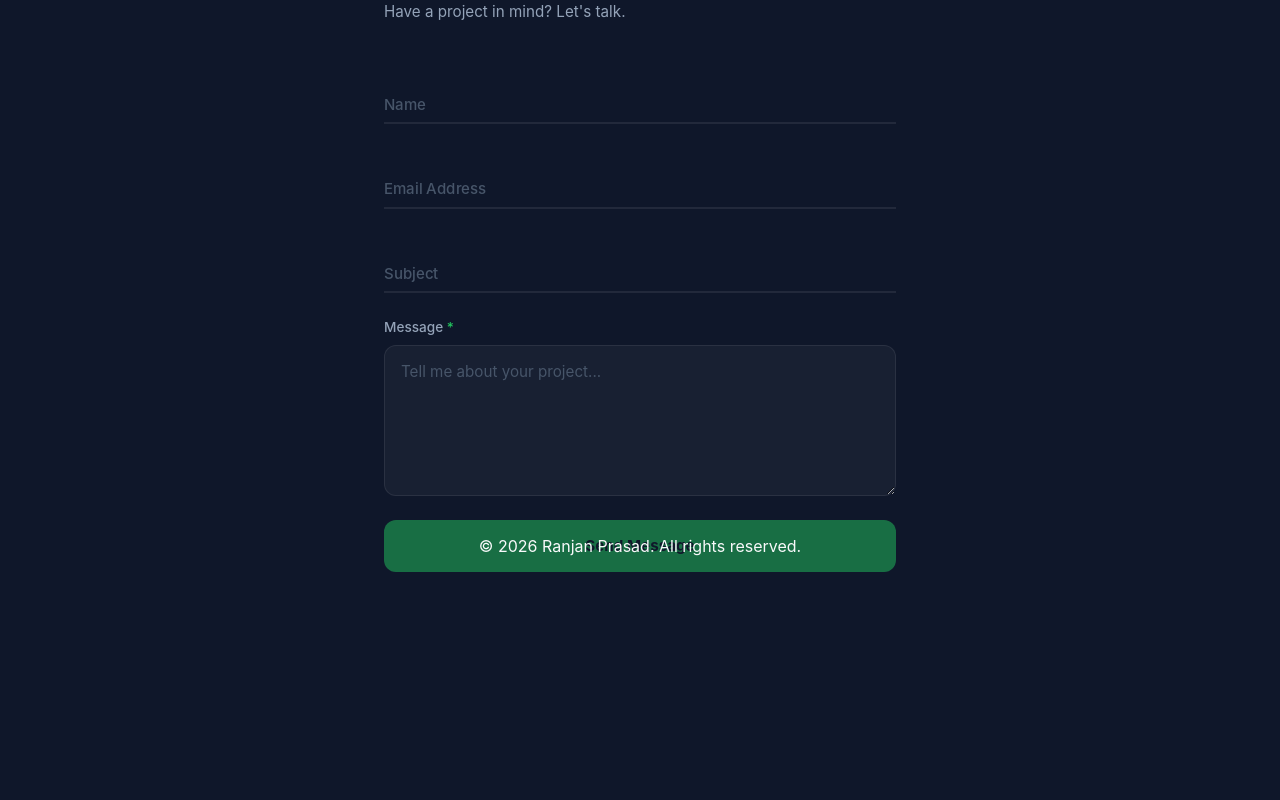
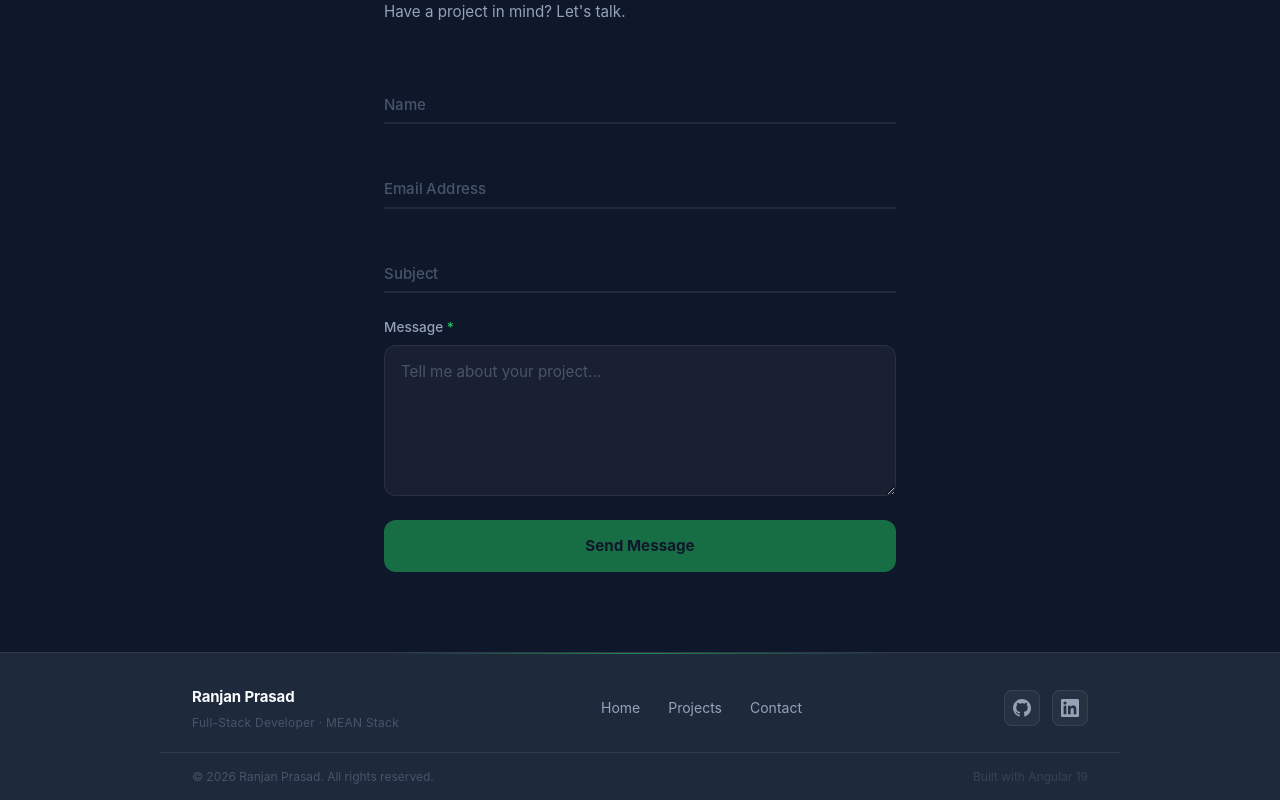
Before and after one commit to Ranjan-Prasad-rp/angular-portfolio, an Angular app: page /contact in a window 1280 px wide. Shown: the part 208-1008 px from the top of the page. Before the commit the page ends 860 px from the top, so only its background shows below. Built offline with nearby package versions, Linux system fonts and the light colour scheme.

Commit message:
feat: enhance footer with nav/socials, fix sticky-bottom layout

```diff
--- a/src/app/app.component.scss
+++ b/src/app/app.component.scss
@@ -1,26 +1,21 @@
-.content{
-  min-height: 80vh;
-  flex: 1;
-  padding-bottom: 4rem; /* reserve space for fixed footer */
+:host {
+  display: flex;
+  flex-direction: column;
+  min-height: 100dvh;
 }
 
-/* make custom elements block-level so positioning works */
+.main-content {
+  flex: 1;
+}
+
 app-header,
 app-footer {
   display: block;
   width: 100%;
-  z-index: 1030;
 }
 
-/* header stays at top of viewport when scrolling */
 app-header {
   position: sticky;
   top: 0;
+  z-index: 1030;
 }
-
-/* footer fixed to bottom so it doesn't collapse with content */
-app-footer {
-  position: fixed;
-  bottom: 0;
-  left: 0;
-}
--- a/src/app/layout/footer/footer.component.html
+++ b/src/app/layout/footer/footer.component.html
@@ -1,3 +1,34 @@
-<footer class="container text-center py-3 text-light">
-  <p class="site-footer">© 2026 Ranjan Prasad. All rights reserved.</p>
+<footer class="site-footer">
+  <div class="footer-inner">
+
+    <div class="footer-brand">
+      <span class="footer-name">Ranjan Prasad</span>
+      <span class="footer-tagline">Full-Stack Developer · MEAN Stack</span>
+    </div>
+
+    <nav class="footer-nav" aria-label="Footer navigation">
+      <a href="/" class="footer-link">Home</a>
+      <a href="/projects" class="footer-link">Projects</a>
+      <a href="/contact" class="footer-link">Contact</a>
+    </nav>
+
+    <div class="footer-socials">
+      <a href="https://github.com/Ranjan-Prasad-rp" target="_blank" rel="noopener noreferrer" class="footer-social" aria-label="GitHub">
+        <svg xmlns="http://www.w3.org/2000/svg" width="18" height="18" viewBox="0 0 24 24" fill="currentColor">
+          <path d="M12 0C5.374 0 0 5.373 0 12c0 5.302 3.438 9.8 8.207 11.387.599.111.793-.261.793-.577v-2.234c-3.338.726-4.033-1.416-4.033-1.416-.546-1.387-1.333-1.756-1.333-1.756-1.089-.745.083-.729.083-.729 1.205.084 1.839 1.237 1.839 1.237 1.07 1.834 2.807 1.304 3.492.997.107-.775.418-1.305.762-1.604-2.665-.305-5.467-1.334-5.467-5.931 0-1.311.469-2.381 1.236-3.221-.124-.303-.535-1.524.117-3.176 0 0 1.008-.322 3.301 1.23A11.509 11.509 0 0 1 12 5.803c1.02.005 2.047.138 3.006.404 2.291-1.552 3.297-1.23 3.297-1.23.653 1.653.242 2.874.118 3.176.77.84 1.235 1.911 1.235 3.221 0 4.609-2.807 5.624-5.479 5.921.43.372.823 1.102.823 2.222v3.293c0 .319.192.694.801.576C20.566 21.797 24 17.3 24 12c0-6.627-5.373-12-12-12z"/>
+        </svg>
+      </a>
+      <a href="https://www.linkedin.com/in/ranjan-prasad-dev/" target="_blank" rel="noopener noreferrer" class="footer-social" aria-label="LinkedIn">
+        <svg xmlns="http://www.w3.org/2000/svg" width="18" height="18" viewBox="0 0 24 24" fill="currentColor">
+          <path d="M20.447 20.452h-3.554v-5.569c0-1.328-.027-3.037-1.852-3.037-1.853 0-2.136 1.445-2.136 2.939v5.667H9.351V9h3.414v1.561h.046c.477-.9 1.637-1.85 3.37-1.85 3.601 0 4.267 2.37 4.267 5.455v6.286zM5.337 7.433a2.062 2.062 0 0 1-2.063-2.065 2.064 2.064 0 1 1 2.063 2.065zm1.782 13.019H3.555V9h3.564v11.452zM22.225 0H1.771C.792 0 0 .774 0 1.729v20.542C0 23.227.792 24 1.771 24h20.451C23.2 24 24 23.227 24 22.271V1.729C24 .774 23.2 0 22.222 0h.003z"/>
+        </svg>
+      </a>
+    </div>
+
+  </div>
+
+  <div class="footer-bottom">
+    <span>© 2026 Ranjan Prasad. All rights reserved.</span>
+    <span class="footer-built">Built with Angular 19</span>
+  </div>
 </footer>
--- a/src/app/layout/footer/footer.component.scss
+++ b/src/app/layout/footer/footer.component.scss
@@ -0,0 +1,124 @@
+.site-footer {
+  background: var(--bg-elevated);
+  border-top: 1px solid var(--border);
+  position: relative;
+
+  &::before {
+    content: '';
+    position: absolute;
+    top: 0;
+    left: 50%;
+    transform: translateX(-50%);
+    width: 40%;
+    height: 1px;
+    background: linear-gradient(90deg, transparent, var(--accent), transparent);
+    opacity: 0.6;
+  }
+}
+
+.footer-inner {
+  max-width: 960px;
+  margin: 0 auto;
+  padding: 2rem 2rem 1.25rem;
+  display: flex;
+  align-items: center;
+  justify-content: space-between;
+  gap: 2rem;
+}
+
+.footer-brand {
+  display: flex;
+  flex-direction: column;
+  gap: 0.25rem;
+}
+
+.footer-name {
+  font-size: 0.9375rem;
+  font-weight: 700;
+  color: var(--fg);
+  letter-spacing: -0.01em;
+}
+
+.footer-tagline {
+  font-size: 0.75rem;
+  color: var(--fg-subtle);
+  letter-spacing: 0.02em;
+}
+
+.footer-nav {
+  display: flex;
+  gap: 1.75rem;
+}
+
+.footer-link {
+  font-size: 0.875rem;
+  color: var(--fg-muted);
+  text-decoration: none;
+  transition: color 200ms ease;
+
+  &:hover {
+    color: var(--accent);
+  }
+}
+
+.footer-socials {
+  display: flex;
+  gap: 0.75rem;
+}
+
+.footer-social {
+  display: flex;
+  align-items: center;
+  justify-content: center;
+  width: 36px;
+  height: 36px;
+  border-radius: 8px;
+  background: var(--surface);
+  border: 1px solid var(--border);
+  color: var(--fg-muted);
+  text-decoration: none;
+  transition: all 200ms ease;
+
+  &:hover {
+    color: var(--accent);
+    border-color: var(--border-accent);
+    background: var(--accent-dim);
+    transform: translateY(-2px);
+  }
+}
+
+.footer-bottom {
+  max-width: 960px;
+  margin: 0 auto;
+  padding: 0.875rem 2rem;
+  border-top: 1px solid var(--border);
+  display: flex;
+  align-items: center;
+  justify-content: space-between;
+  font-size: 0.75rem;
+  color: var(--fg-subtle);
+}
+
+.footer-built {
+  opacity: 0.6;
+}
+
+@media (max-width: 640px) {
+  .footer-inner {
+    flex-direction: column;
+    align-items: center;
+    text-align: center;
+    padding: 1.75rem 1.5rem 1rem;
+  }
+
+  .footer-nav {
+    gap: 1.25rem;
+  }
+
+  .footer-bottom {
+    flex-direction: column;
+    gap: 0.25rem;
+    text-align: center;
+    padding: 0.75rem 1.5rem;
+  }
+}
```
